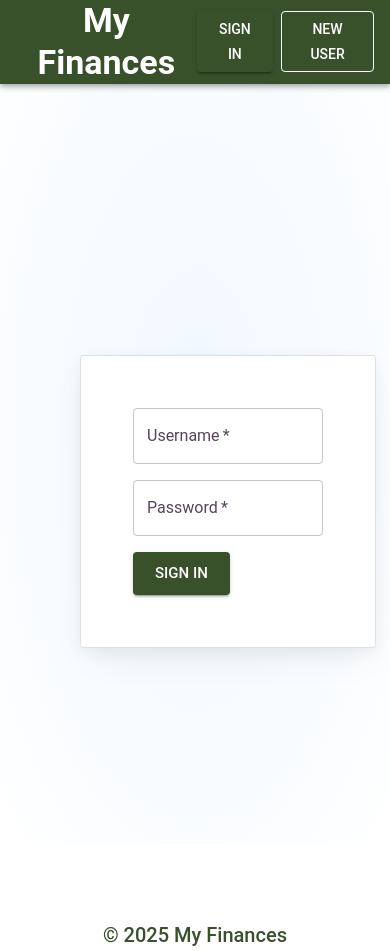
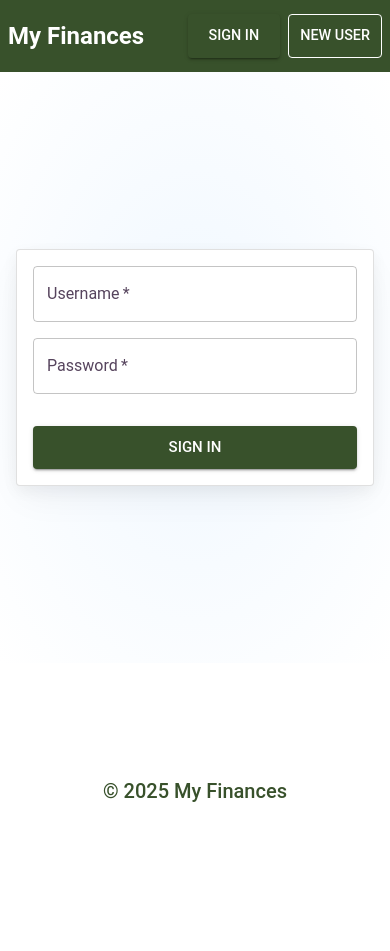
Before and after one commit to gamepow/project-myfinances-tool-web, a React (Create React App) app: page /login in a window 390 px wide. After the commit the page ends 844 px from the top, so only its background shows below. Built offline with nearby package versions, Linux system fonts and the light colour scheme.

Commit message:
changes to make the site responsive

```diff
--- a/src/App.js
+++ b/src/App.js
@@ -12,6 +12,7 @@ import Topbar from './pages/Topbar'
 import Footer from './pages/Footer'
 import { ThemeProvider } from '@mui/material/styles';
 import theme from './theme'; // Import your custom theme
+import Box from '@mui/material/Box';
 
 const basename = process.env.NODE_ENV === "production" ? "/project-myfinances-tool-web" : "";
 console.log("basename:" + basename);
@@ -22,9 +23,15 @@ function App() {
       <Router basename={basename}>
           <UserProvider>
             <NavigationProvider>
-              <div className="app-container">
+              <Box
+                sx={{
+                  minHeight: '100vh',
+                  display: 'flex',
+                  flexDirection: 'column',
+                }}
+              >
                 <Topbar />
-                <div className='content'>
+                <Box sx={{ flex: 1 }}>
                   <Routes>
                     <Route path="/" element={<Landingpage />} />
                     <Route path="/login" element={<Loginpage />} />
@@ -36,9 +43,9 @@ function App() {
                       }
                     />
                   </Routes>
-                </div>
+                </Box>
                 <Footer />
-              </div>
+              </Box>
             </NavigationProvider>
           </UserProvider>
         </Router>
--- a/src/layouts/PieChart.js
+++ b/src/layouts/PieChart.js
@@ -1,9 +1,17 @@
 import React, { memo } from 'react';
 import { PieChart } from '@mui/x-charts/PieChart';
-import { Typography, Container } from '@mui/material';
+import { Typography, Container, useMediaQuery } from '@mui/material';
 import Box from '@mui/material/Box';
+import { useTheme } from '@mui/material/styles';
 
 const PieChartComponent = memo(function PieChartComponent({ data, title }) {
+  const theme = useTheme();
+  const isDesktop = useMediaQuery(theme.breakpoints.up('md'));
+
+  // Set larger size for desktop, smaller for mobile/tablet
+  const chartWidth = isDesktop ? 470 : Math.min(window.innerWidth - 20, 400);
+  const chartHeight = isDesktop ? 380 : Math.min(window.innerWidth - 40, 260);
+
   return (
     <Container>
       <Box sx={{
@@ -11,12 +19,21 @@ const PieChartComponent = memo(function PieChartComponent({ data, title }) {
             justifyContent: 'center',
             flexDirection: 'column', // Change flex direction to column
             alignItems: 'center', // Center items horizontally
-            mt: 2 }}>
+            mt: 2
+          }}>
         <Typography variant="h5" sx={{ mt: 4 }}>
             {title}
         </Typography>
       </Box>
-      <Box sx={{ display: 'flex', justifyContent: 'center', mt: 2 }}>
+      <Box sx={{
+        display: 'flex',
+        justifyContent: 'center',
+        width: '100%',
+        maxWidth: 800,
+        mx: 'auto',
+        mt: 2,
+        }}
+      >
           <PieChart
               colors={['#50881f', '#6f8400', '#8c7d00', '#a97300', '#c56400', '#de511a', '#f2363d', '#ff0761']}
               series={[
@@ -25,16 +42,15 @@ const PieChartComponent = memo(function PieChartComponent({ data, title }) {
                   arcLabel: (item) => item.label,
                   arcLabelMinAngle: 20,
                   innerRadius: 50,
-                  outerRadius: 150,
+                  outerRadius: isDesktop ? 160 : 110,
                   paddingAngle: 5,
                   cornerRadius: 10,
-                  cx: 270,
                   highlightScope: { fade: 'global', highlight: 'item' },
                   faded: { innerRadius: 30, additionalRadius: -30, color: 'gray' },
               },
               ]}
-              width={550}
-              height={350}
+              width={chartWidth}
+              height={chartHeight}
           />
         </Box>
       </Container>
--- a/src/pages/LandingPage.js
+++ b/src/pages/LandingPage.js
@@ -43,7 +43,8 @@ function LandingPage(){
                 <img
                     src="/finances-landing.png"
                     alt="Finances dashboard illustration"
-                    style={{ maxWidth: '80%',
+                    style={{
+                        maxWidth: {xs: '100%', sm: '80%'},
                         height: 'auto',
                         borderRadius: 8,
                         maxHeight: 400,
--- a/src/pages/Login.js
+++ b/src/pages/Login.js
@@ -84,42 +84,31 @@ function Login() {
     flexDirection: 'column',
     alignSelf: 'center',
     width: '100%',
-    padding: theme.spacing(4),
+    maxWidth: '400',
+    padding: theme.spacing(2),
     gap: theme.spacing(2),
     margin: 'auto',
-
+    boxSizing: 'border-box', // Ensure padding doesn't overflow
     [theme.breakpoints.up('sm')]: {
-      maxWidth: '450px',
+      maxWidth: '400px',
+      padding: theme.spacing(4),
     },
     boxShadow:
       'hsla(220, 30%, 5%, 0.05) 0px 5px 15px 0px, hsla(220, 25%, 10%, 0.05) 0px 15px 35px -5px',
-    ...theme.applyStyles('dark', {
-      boxShadow:
-        'hsla(220, 30%, 5%, 0.5) 0px 5px 15px 0px, hsla(220, 25%, 10%, 0.08) 0px 15px 35px -5px',
-    }),
   }));
 
   const SignInContainer = styled(Stack)(({ theme }) => ({
-    height: 'calc((1 - var(--template-frame-height, 0)) * 80dvh)',
-    minHeight: '100%',
-    padding: theme.spacing(10),
+    minHeight: '70vh',
+    justifyContent: 'center',
+    alignItems: 'center',
+    padding: theme.spacing(2),
+    width: '100vw',
+    boxSizing: 'border-box',
     [theme.breakpoints.up('sm')]: {
       padding: theme.spacing(4),
     },
-    '&::before': {
-      content: '""',
-      display: 'block',
-      position: 'absolute',
-      zIndex: -1,
-      inset: 0,
-      backgroundImage:
+    background:
       'radial-gradient(ellipse at 50% 50%, hsl(210, 100%, 97%), hsl(0, 0%, 100%))',
-      backgroundRepeat: 'no-repeat',
-      ...theme.applyStyles('dark', {
-        backgroundImage:
-          'radial-gradient(at 50% 50%, hsla(210, 100%, 16%, 0.5), hsl(220, 30%, 5%))',
-      }),
-    },
   }));
 
   const StyledTextField = styled(TextField)(({ theme }) => ({
@@ -144,7 +133,7 @@ function Login() {
             gap: 2,
           }}
         >
-          <FormControl sx={{ padding: '20px' }}>
+          <FormControl sx={{ width: '100%' }}>
             <Collapse in={open}>
               <Alert severity="error" variant="filled" sx={{ mb: 2 }}
                 action={
@@ -152,10 +141,7 @@ function Login() {
                     aria-label="close"
                     color="inherit"
                     size="small"
-                  margin-bottom= '5px'
-                  onClick={() => {
-                    setOpen(false);
-                  }}
+                    onClick={() => setOpen(false)}
                     sx={{ mb: 1 }}
                   >
                     <CloseIcon fontSize="inherit" />
@@ -163,10 +149,39 @@ function Login() {
                 }
               >Login failed.</Alert>
             </Collapse>
-            <StyledTextField id="username" name="username" variant="outlined" type="text" label="Username" error={userNameError} helperText={userNameErrorMessage} required></StyledTextField>
-            <StyledTextField id="password" name="password" variant="outlined" type="password" label="Password" error={passwordError} helperText={passwordErrorMessage} required></StyledTextField>
-            <Box>
-              <Button type="submit" variant="contained" onClick={validateInputs} size="large" disabled={loading}>Sign in</Button>
+            <StyledTextField
+              id="username"
+              name="username"
+              variant="outlined"
+              type="text"
+              label="Username"
+              error={userNameError}
+              helperText={userNameErrorMessage}
+              required
+              fullWidth
+            />
+            <StyledTextField
+              id="password"
+              name="password"
+              variant="outlined"
+              type="password"
+              label="Password"
+              error={passwordError}
+              helperText={passwordErrorMessage}
+              required
+              fullWidth
+            />
+            <Box sx={{ position: 'relative', mt: 2 }}>
+              <Button
+                type="submit"
+                variant="contained"
+                onClick={validateInputs}
+                size="large"
+                disabled={loading}
+                fullWidth
+              >
+                Sign in
+              </Button>
               {loading && (
                 <CircularProgress
                   size={24}
--- a/src/pages/Topbar.js
+++ b/src/pages/Topbar.js
@@ -6,7 +6,6 @@ import AppBar from '@mui/material/AppBar';
 import Box from '@mui/material/Box';
 import Toolbar from '@mui/material/Toolbar';
 import Button from '@mui/material/Button';
-import Typography from '@mui/material/Typography';
 import IconButton from '@mui/material/IconButton';
 import MenuIcon from '@mui/icons-material/Menu';
 import Menu from '@mui/material/Menu';
@@ -21,10 +20,18 @@ import ListItemIcon from '@mui/material/ListItemIcon';
 import ListItemText from '@mui/material/ListItemText';
 import Stack from '@mui/material/Stack';
 import Link from '@mui/material/Link';
+import useMediaQuery from '@mui/material/useMediaQuery';
+import { useTheme } from '@mui/material/styles';
+import Drawer from '@mui/material/Drawer';
+import List from '@mui/material/List';
 
 function Topbar(){
     const navigate = useNavigation();
     const { user, logout } = useUser();
+    const theme = useTheme();
+    const isMobile = useMediaQuery(theme.breakpoints.down('sm'));
+    const [drawerOpenMain, setDrawerOpenMain] = React.useState(false);
+    const [drawerOpenProfile, setDrawerOpenProfile] = React.useState(false);
 
     const handleSigninPage = () => {
         navigate('/login');
@@ -36,14 +43,21 @@ function Topbar(){
 
     const [mainAnchorEl, setMainAnchorEl] = React.useState(null);
     const [profileAnchorEl, setProfileAnchorEl] = React.useState(null);
-    const openMain = Boolean(mainAnchorEl);
-    const openProfile = Boolean(profileAnchorEl);
-    const handleMainClick = (event) => {
-        setMainAnchorEl(event.currentTarget);
+
+    const handleDrawerOpen = (event) => {
+        setDrawerOpenMain(true);
     };
 
-    const handleProfileClick = (event) => {
-        setProfileAnchorEl(event.currentTarget);
+    const handleDrawerClose = () => {
+        setDrawerOpenMain(false);
+    };
+
+    const handleDrawerProfileOpen = (event) => {
+        setDrawerOpenProfile(true);
+    };
+
+    const handleDrawerProfileClose = () => {
+        setDrawerOpenProfile(false);
     };
 
     const handleMainRedirect = (url) => {
@@ -69,10 +83,6 @@ function Topbar(){
         setProfileAnchorEl(null);
     }
 
-    const handleMainClose = () => {
-        setMainAnchorEl(null);
-    }
-
     const handleProfileClose = () => {
         setProfileAnchorEl(null);
     }
@@ -89,42 +99,77 @@ function Topbar(){
 
     return (
         <Box>
-            <AppBar
-                position="static"
+            <AppBar position="static">
+                <Toolbar
+                    sx={{
+                    display: 'flex',
+                    flexDirection: 'row',
+                    alignItems: 'center',
+                    justifyContent: 'space-between',
+                    px: { xs: 1, sm: 2 },
+                    py: { xs: 1, sm: 0 },
+                    minHeight: { xs: 56, sm: 64 }
+                    }}
                 >
-                <Toolbar>
-                    {user ? (
-                        <div>
+                    {/* Left: Menu Icon */}
+                    <Box sx={{ display: 'flex', alignItems: 'center' }}>
+                    {user && (
+                        <>
                         <IconButton
-                                onClick={handleMainClick}
+                            onClick={handleDrawerOpen}
+                            sx={{ mr: 1 }}
                         >
                             <MenuIcon color="tertiary" />
                         </IconButton>
-                            <Menu
-                                anchorEl={mainAnchorEl}
-                                open={openMain}
-                                onClose={handleMainClose}
+                        <Drawer
+                            anchor="left"
+                            open={drawerOpenMain}
+                            onClose={handleDrawerClose}
+                            PaperProps={{
+                            sx: { width: { xs: 220, sm: 280 } }
+                            }}
                         >
+                            <List>
                             {mainListItems.map((item, index) => (
                                 <ListItem key={index} disablePadding>
-                                        <ListItemButton onClick={() => handleMainRedirect(item.url)}>
+                                <ListItemButton
+                                    onClick={() => {
+                                    handleMainRedirect(item.url);
+                                    handleDrawerClose();
+                                    }}
+                                >
                                     <ListItemIcon>{item.icon}</ListItemIcon>
                                     <ListItemText primary={item.text} />
                                 </ListItemButton>
                                 </ListItem>
                             ))}
-                            </Menu>
-                        </div>
-                    ) : (
-                        <div></div>
+                            </List>
+                        </Drawer>
+                        </>
                     )}
-                    <Box sx={{ flexGrow: 1, display: 'flex', alignItems: 'center', px: 0 }}>
+                    </Box>
+
+                    {/* Center: Brand/Logo */}
+                    <Box sx={{
+                        flexGrow: 1,
+                        display: 'flex',
+                        alignItems: 'left',
+                        justifyContent: 'left',
+                        minWidth: 0 // Prevents overflow
+                    }}>
                         <Link
                         component="button"
-                        variant="h4"
+                        variant="h5"
                         underline="hover"
                         color="inherit"
-                        sx={{ cursor: 'pointer', fontWeight: 'bold' }}
+                        sx={{
+                            cursor: 'pointer',
+                            fontWeight: 'bold',
+                            fontSize: { xs: '1.5rem', sm: '2rem' },
+                            whiteSpace: 'nowrap',
+                            overflow: 'hidden',
+                            textOverflow: 'ellipsis'
+                        }}
                         onClick={() => {
                             if (user) {
                             navigate('/dashboard');
@@ -136,40 +181,95 @@ function Topbar(){
                         My Finances
                         </Link>
                     </Box>
-                    <Box>
+
+                    {/* Right: Profile or Auth Buttons */}
+                    <Box sx={{
+                        display: 'flex',
+                        alignItems: 'center',
+                        justifyContent: 'flex-end',
+                        minWidth: 0
+                    }}>
                         {user ? (
                         <>
-                                <div>
                             <IconButton
-                                        onClick={handleProfileClick}
+                            onClick={handleDrawerProfileOpen}
+                            sx={{ mr: 1 }}
                             >
-                                        <AccountCircle sx={{ width: 36, height: 36 }} color="tertiary" />
+                                <AccountCircle sx={{ width: 32, height: 32 }} color="tertiary" />
                             </IconButton>
-                                    <Menu
-                                        anchorEl={profileAnchorEl}
-                                        open={openProfile}
-                                        onClose={handleProfileClose}
+                            <Drawer
+                                anchor="right"
+                                open={drawerOpenProfile}
+                                onClose={handleDrawerProfileClose}
+                                PaperProps={{
+                                sx: { width: { xs: 220, sm: 280 } }
+                                }}
                             >
+                                <List>
                                 {profileListItems.map((item2, index2) => (
                                     <ListItem key={index2} disablePadding>
-                                                <ListItemButton onClick={() => handleProfileRedirect(item2.url)}>
+                                    <ListItemButton
+                                        onClick={() => {
+                                        handleMainRedirect(item2.url);
+                                        handleDrawerProfileClose();
+                                        }}
+                                    >
                                         <ListItemIcon>{item2.icon}</ListItemIcon>
                                         <ListItemText primary={item2.text} />
                                     </ListItemButton>
                                     </ListItem>
                                 ))}
-                                    </Menu>
-                                </div>
+                                </List>
+                            </Drawer>
                         </>
                         ) : (
-                            <>
-                                <Stack direction="row" spacing={1}>
-                                    <Button variant="contained" size="medium" onClick={handleSigninPage} >Sign In</Button>
-                                    <Button color="white" variant="outlined" size="medium" onClick={handleSignupPage}>New user</Button>
+                        <Stack
+                            direction="row"
+                            spacing={1}
+                            sx={{
+                            width: { xs: '100%', sm: 'auto' },
+                            justifyContent: { xs: 'center', sm: 'flex-end' },
+                            alignItems: 'center',
+                            height: 'auto',
+                            }}
+                        >
+                            <Button
+                                variant="contained"
+                                size="medium"
+                                onClick={handleSigninPage}
+                                fullWidth={isMobile}
+                                sx={{
+                                    fontSize: { xs: '0.9rem', sm: '0.95rem' },
+                                    height: 44, // Set explicit height
+                                    px: 2,
+                                    borderWidth: 2,
+                                    boxSizing: 'border-box'
+                                }}
+                            >
+                                Sign In
+                            </Button>
+                            <Button
+                                variant="outlined"
+                                size="medium"
+                                onClick={handleSignupPage}
+                                fullWidth={isMobile}
+                                sx={{
+                                    fontSize: { xs: '0.9rem', sm: '0.95rem' },
+                                    height: 44, // Match height to Sign In
+                                    px: 2,
+                                    color: 'white',
+                                    borderColor: 'white',
+                                    borderWidth: 1, // Optional: make border more visible
+                                    boxSizing: 'border-box',
+                                    whiteSpace: 'nowrap' // Prevent text wrapping
+                                }}
+                            >
+                                New user
+                            </Button>
                         </Stack>
-                            </>
                         )}
                     </Box>
+
                 </Toolbar>
             </AppBar>
         </Box>
```
Also changed, not shown: src/pages/Dashboard.js (+23 -4 lines), src/pages/TransactionDialog.js (+27 -7 lines). Lines whose indentation alone changed are shown as unchanged.
